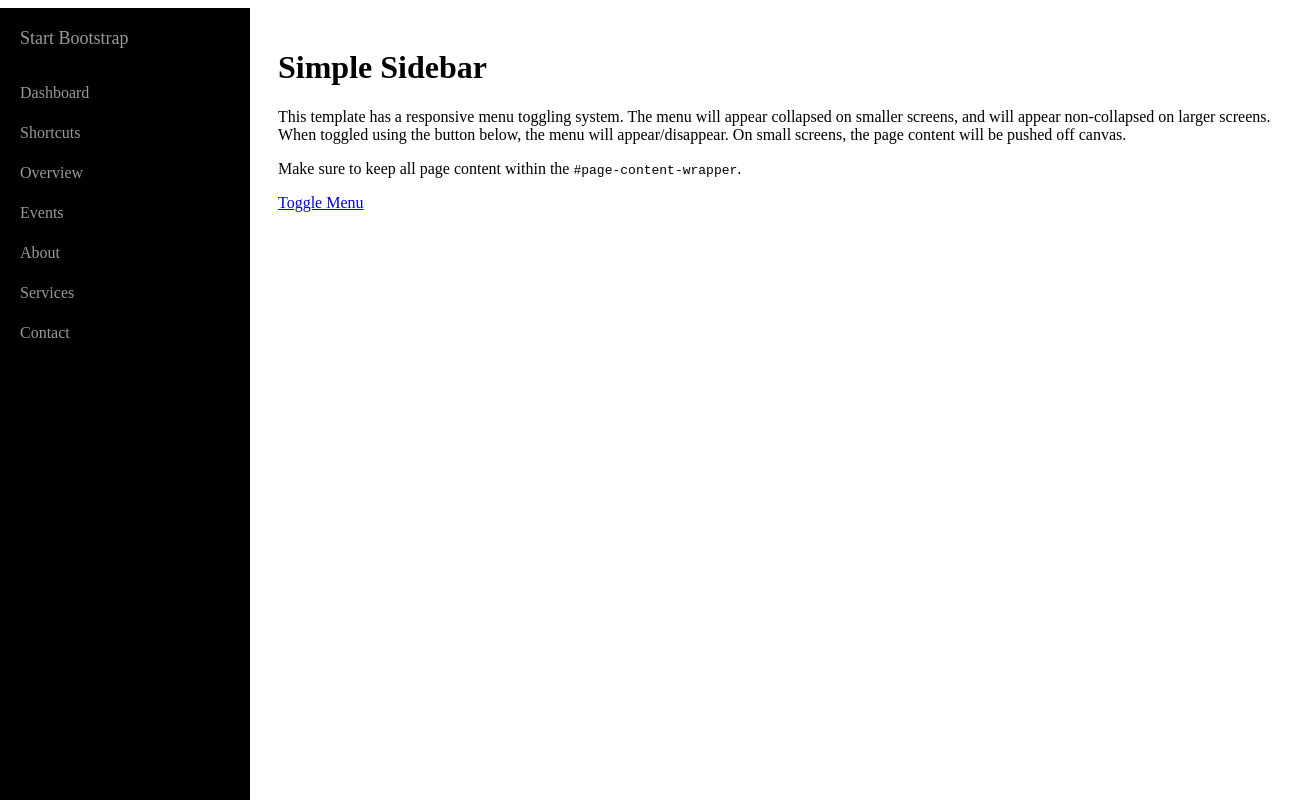
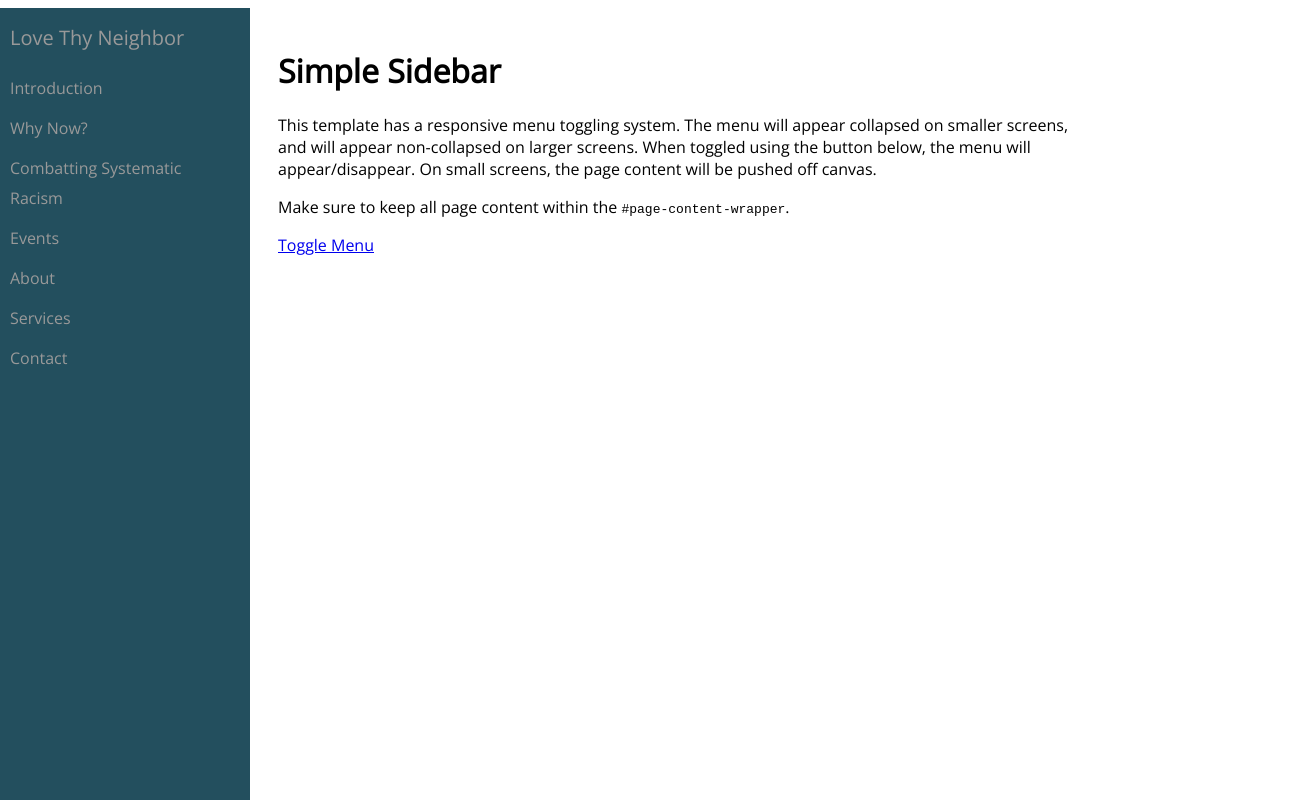
Before and after one commit to Syro-Malabar/lovethyneighbor, a plain HTML site: page index.html in a window 1280 px wide. Shown: the whole page, 1312 px wide, since content can reach past the window. Drawn offline with nearby package versions, Linux system fonts and the light colour scheme.

Commit message:
style sheet nav bar changes

```diff
--- a/index.html
+++ b/index.html
@@ -1,4 +1,5 @@
-<head><link rel="stylesheet" type="text/css" href="src/style.css" media="screen"/></head>
+<head><link rel="stylesheet" type="text/css" href="src/style.css"  media="screen" />
+<link href="https://fonts.googleapis.com/css2?family=Open+Sans&display=swap" rel="stylesheet"> </head>
 <body>
 
     <div id="wrapper" class="toggled">
@@ -8,17 +9,17 @@
             <ul class="sidebar-nav">
                 <li class="sidebar-brand">
                     <a href="#">
-                        Start Bootstrap
+                        Love Thy Neighbor
                     </a>
                 </li>
                 <li>
-                    <a href="#">Dashboard</a>
+                    <a href="#">Introduction</a>
                 </li>
                 <li>
-                    <a href="#">Shortcuts</a>
+                    <a href="#">Why Now?</a>
                 </li>
                 <li>
-                    <a href="#">Overview</a>
+                    <a href="#">Combatting Systematic Racism</a>
                 </li>
                 <li>
                     <a href="#">Events</a>
@@ -56,7 +57,6 @@
         e.preventDefault();
         $("#wrapper").toggleClass("toggled");
     });
+    src="https://gist.github.com/ngs/6263905.js"
     </script>
-
-
 </body>
--- a/src/style.css
+++ b/src/style.css
@@ -6,6 +6,7 @@
 
 body {
   overflow-x: hidden;
+  font-family: 'Open Sans', sans-serif;
 }
 
 #wrapper {
@@ -18,6 +19,7 @@ body {
 
 #wrapper.toggled {
   padding-left: 250px;
+  padding-right:200px;
 }
 
 #sidebar-wrapper {
@@ -28,7 +30,8 @@ body {
   height: 100%;
   margin-left: -250px;
   overflow-y: auto;
-  background: #000;
+  background: #234F5E;
+
   -webkit-transition: all 0.5s ease;
   -moz-transition: all 0.5s ease;
   -o-transition: all 0.5s ease;
@@ -57,26 +60,30 @@ body {
   position: absolute;
   top: 0;
   width: 250px;
-  margin: 0;
-  padding: 0;
+  margin: 0px;
+  padding: 0px;
   list-style: none;
 }
 
 .sidebar-nav li {
-  text-indent: 20px;
-  line-height: 40px;
+  /* text-indent: 20px; */
+  line-height: 30px;
 }
 
 .sidebar-nav li a {
   display: block;
   text-decoration: none;
   color: #999999;
+  margin-left: 10px;
+  margin-right: 40px;
+  margin-bottom:10px;
 }
 
 .sidebar-nav li a:hover {
   text-decoration: none;
   color: #fff;
   background: rgba(255, 255, 255, 0.2);
+
 }
 
 .sidebar-nav li a:active, .sidebar-nav li a:focus {
@@ -85,7 +92,7 @@ body {
 
 .sidebar-nav>.sidebar-brand {
   height: 65px;
-  font-size: 18px;
+  font-size: 20px;
   line-height: 60px;
 }
 
```
Also changed, not shown: 1 other file.
